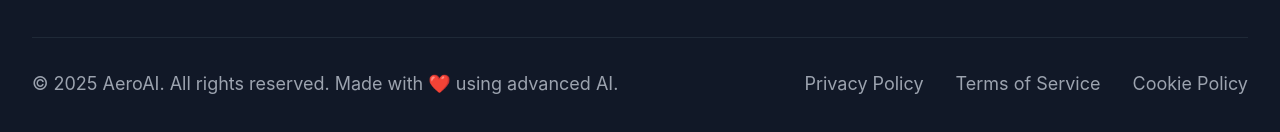
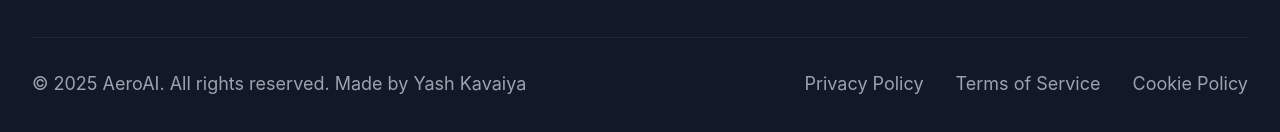
Before and after one commit to Yash-Kavaiya/indigo-AI-website, a React (Vite) app: page / in a window 1280 px wide. Shown: the part 8483-8615 px from the top of the page. Built offline with nearby package versions, Linux system fonts and the light colour scheme.

Commit message:
Update Footer Copyright Information

```diff
--- a/src/components/Footer.tsx
+++ b/src/components/Footer.tsx
@@ -145,7 +145,7 @@ const Footer: React.FC = () => {
         {/* Bottom Bar */}
         <div className="border-t border-gray-800 mt-16 pt-8 flex flex-col lg:flex-row justify-between items-center">
           <p className="text-body1 text-gray-400">
-            © 2025 AeroAI. All rights reserved. Made with ❤️ using advanced AI.
+            © 2025 AeroAI. All rights reserved. Made by Yash Kavaiya
           </p>
           <div className="flex space-x-8 mt-6 lg:mt-0">
             <a href="#" className="text-body1 text-gray-400 hover:text-white transition-colors duration-200">Privacy Policy</a>
```
